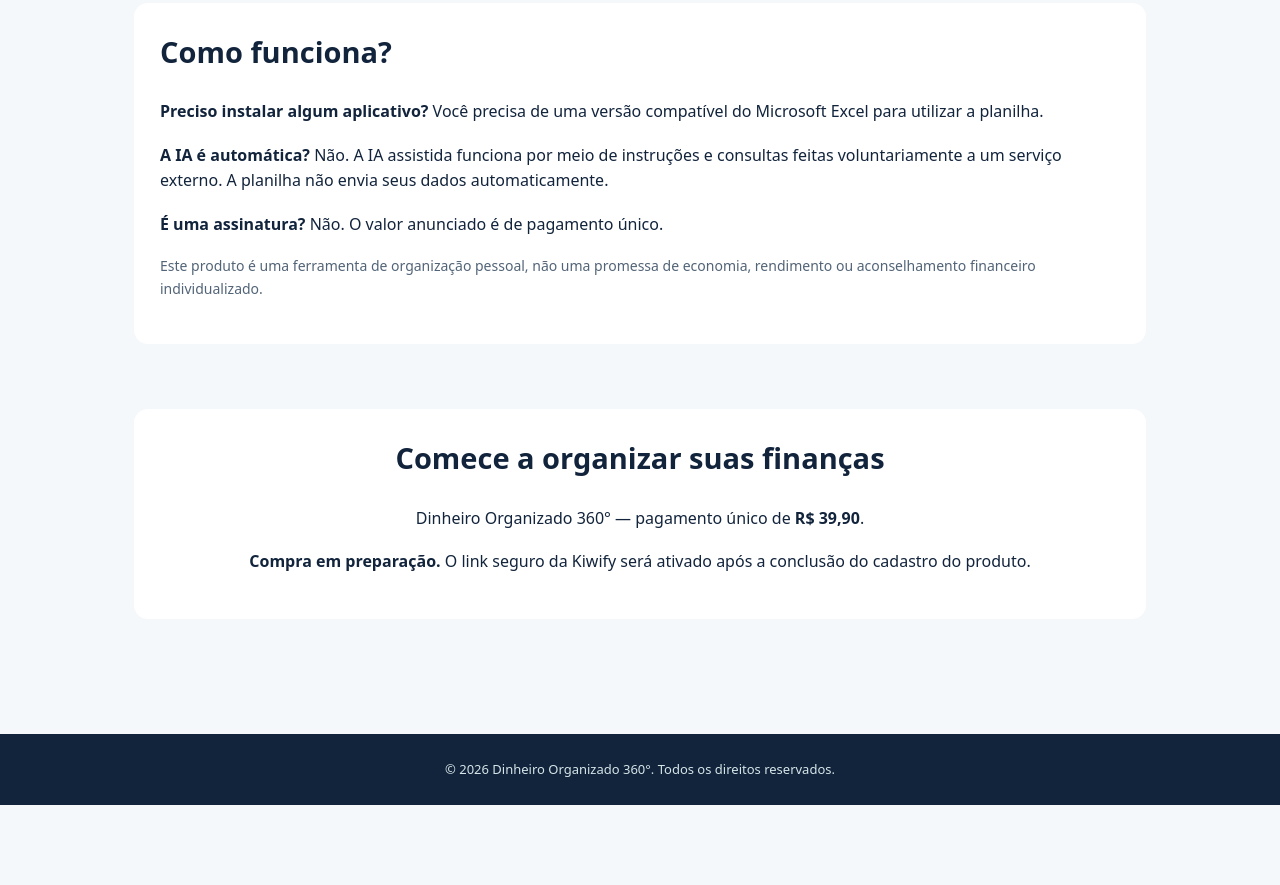
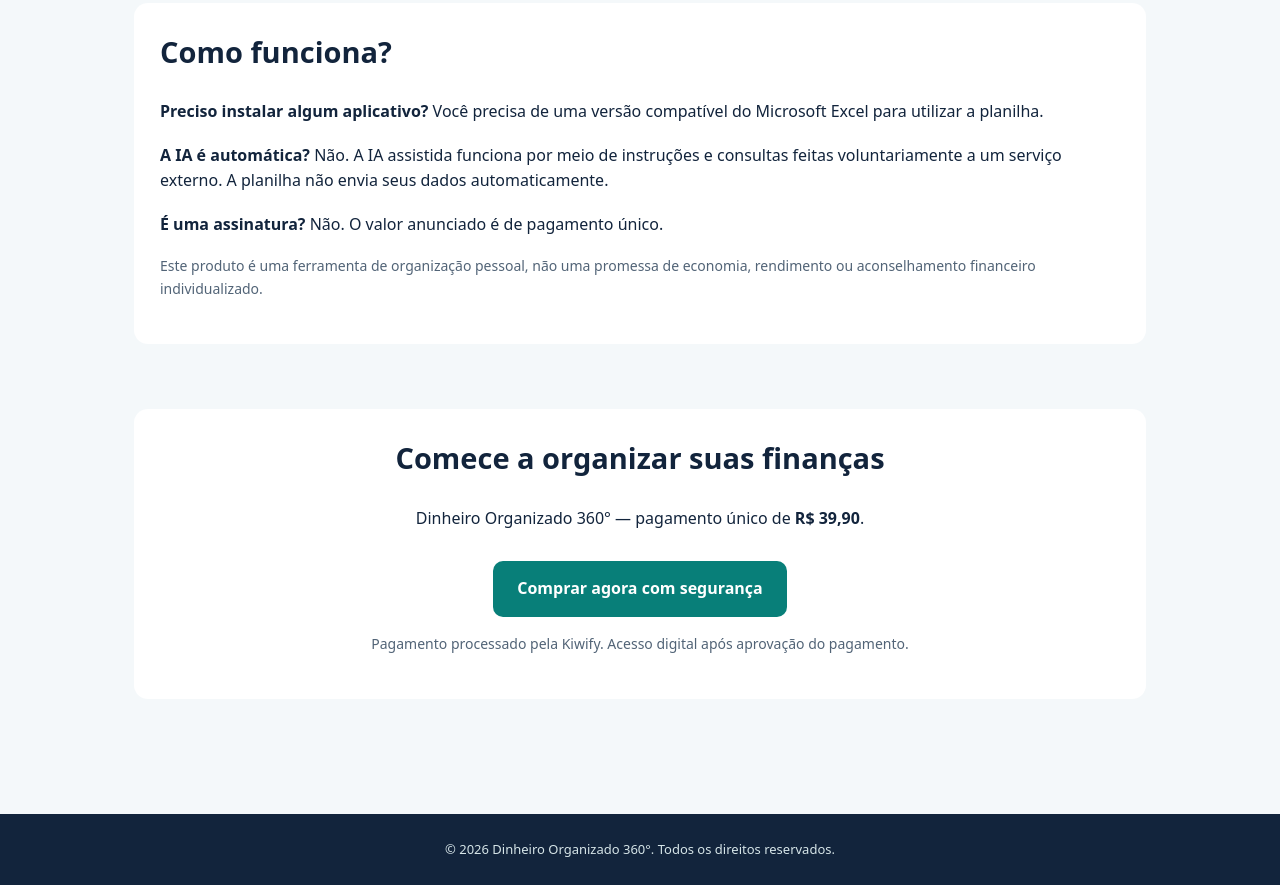
Before and after one commit to nader0311/dinheiro-organizado-360-site, a plain HTML site: page index.html in a window 1280 px wide. Shown: the part 1135-2020 px from the top of the page. Before the commit the page ends 1940 px from the top, so only its background shows below. Drawn offline with Linux system fonts and the light colour scheme.

Commit message:
Add files via upload

```diff
--- a/index.html
+++ b/index.html
@@ -30,7 +30,7 @@ footer{text-align:center;background:var(--navy);color:#d6e5e8;padding:25px;font-
 <p>Organize receitas, despesas, contas, dívidas e metas em uma planilha Excel com painel automático e orientação de IA assistida.</p>
 <p>Um método simples para registrar movimentações, entender seus números e tomar decisões com mais clareza.</p>
 <div class="price">R$ 39,90 <small style="font-size:15px;font-weight:500">pagamento único</small></div>
-<a class="btn" href="#comprar">Quero organizar minhas finanças</a>
+<a class="btn" href="https://pay.kiwify.com.br/GcMQyZo" target="_blank" rel="noopener noreferrer">Quero organizar minhas finanças</a>
 </div>
 <div class="panel"><h3>PAINEL 360° — VISÃO GERAL</h3>
 <div class="metric">Receitas e despesas por mês</div>
@@ -57,8 +57,8 @@ footer{text-align:center;background:var(--navy);color:#d6e5e8;padding:25px;font-
 <section id="comprar" class="faq" style="text-align:center">
 <h2>Comece a organizar suas finanças</h2>
 <p>Dinheiro Organizado 360° — pagamento único de <strong>R$ 39,90</strong>.</p>
-<p><strong>Compra em preparação.</strong> O link seguro da Kiwify será ativado após a conclusão do cadastro do produto.</p>
-<!-- Substituir o texto acima por botão de checkout somente após obter a URL real da Kiwify. -->
+<a class="btn" href="https://pay.kiwify.com.br/GcMQyZo" target="_blank" rel="noopener noreferrer">Comprar agora com segurança</a>
+<p class="note" style="margin-top:16px">Pagamento processado pela Kiwify. Acesso digital após aprovação do pagamento.</p>
 </section>
 </main><footer>© 2026 Dinheiro Organizado 360°. Todos os direitos reservados.</footer>
 </body></html>
```
